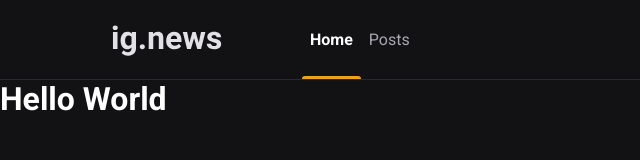
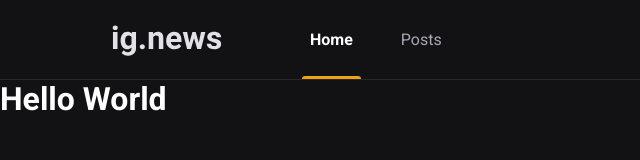
Before and after one commit to fernandorcoelho/ignews, a Next.js app: page / in a window 1280 px wide. Shown: the top 160 px of the page, without its empty margins (0-640 px from the left). Built offline with nearby package versions, Linux system fonts and the light colour scheme.

Commit message:
Finished Header styling

```diff
--- a/src/components/Header/styles.module.scss
+++ b/src/components/Header/styles.module.scss
@@ -26,6 +26,10 @@
 
       transition: color 0.2s;
 
+      & + a {
+        margin-left: 2rem;
+      }
+
       &:hover {
         color: var(--white);
       }
```
